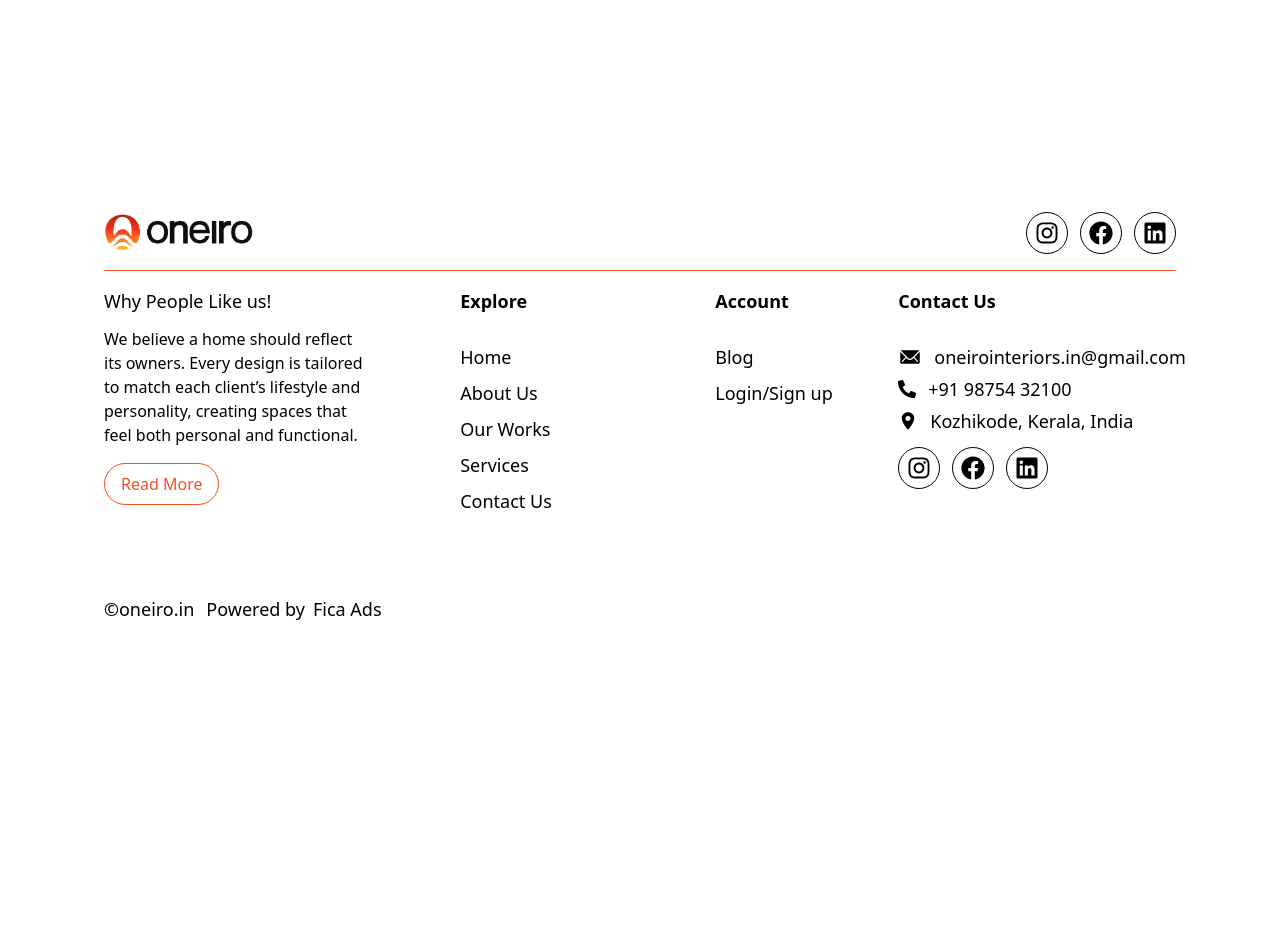
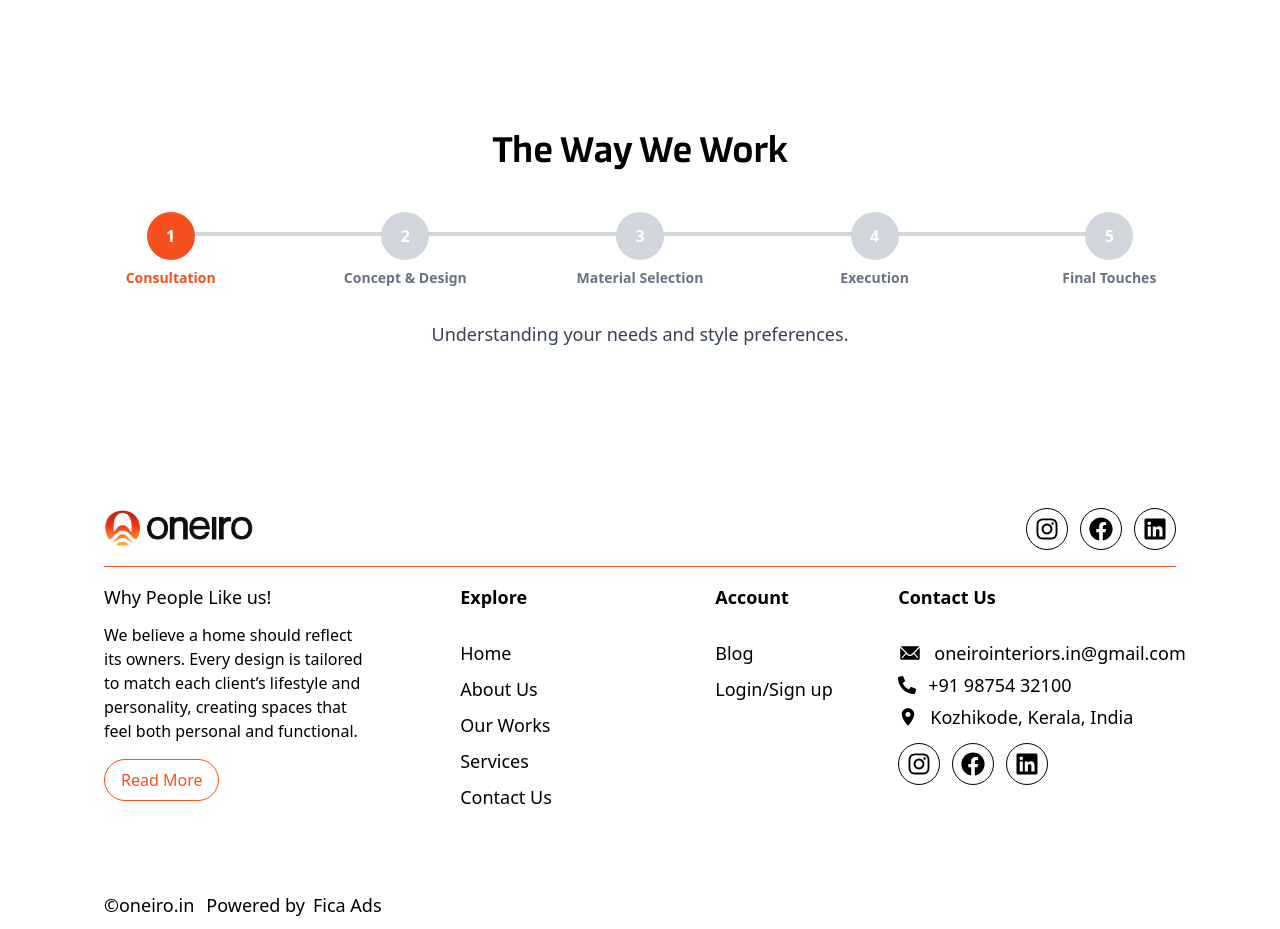
Before and after one commit to Fica-Web/oneiroInteriors, a React (Vite) app in the folder frontend/: page / in a window 1280 px wide. Shown: the part 1780-2709 px from the top of the page. Before the commit the page ends 2443 px from the top, so only its background shows below. Built offline with nearby package versions, Linux system fonts and the light colour scheme; a web font is replaced by a local one.

Commit message:
the way we work component

```diff
--- a/frontend/src/App.css
+++ b/frontend/src/App.css
@@ -5,6 +5,17 @@
     font-style: normal;
 }
 
+@font-face {
+    font-family: 'AckelerA';
+    src: url('./assets/fonts/AkcelerA-Medium.ttf') format('truetype');
+    font-weight: normal;
+    font-style: normal;
+}
+
 .foros-medium {
     font-family: 'ForosMedium', sans-serif;
 }
+
+.ackeler-a {
+    font-family: 'AckelerA', sans-serif;
+}
--- /dev/null
+++ b/frontend/src/components/user/HomePage/HowWeWork.jsx
@@ -0,0 +1,49 @@
+import React, { useState } from "react";
+
+const steps = [
+    { title: "Consultation", description: "Understanding your needs and style preferences." },
+    { title: "Concept & Design", description: "Crafting detailed layouts and 3D visualizations." },
+    { title: "Material Selection", description: "Choosing the best materials and finishes." },
+    { title: "Execution", description: "Bringing ideas to life with expert craftsmanship." },
+    { title: "Final Touches", description: "Ensuring perfection before handover." }
+];
+
+const HowWeWork = () => {
+    const [currentStep, setCurrentStep] = useState(0);
+
+    return (
+        <div className="w-11/12 mx-auto my-20">
+            <h2 className="text-4xl  ackeler-a text-center mb-10">The Way We Work</h2>
+            <div className="flex justify-between items-center relative">
+                {steps.map((step, index) => (
+                    <div key={index} className="flex flex-col items-center w-1/5 relative">
+                        {/* Step Circle */}
+                        <div
+                            className={`w-12 h-12 flex items-center justify-center rounded-full text-white font-semibold cursor-pointer transition-all duration-500
+                                ${index <= currentStep ? "bg-primary" : "bg-gray-300"}`}
+                            onClick={() => setCurrentStep(index)}
+                        >
+                            {index + 1}
+                        </div>
+                        {/* Step Line (except last step) */}
+                        {index < steps.length - 1 && (
+                            <div className={`absolute top-5 left-1/2 w-full h-1 -z-10 transition-all duration-500
+                                ${index < currentStep ? "bg-primary" : "bg-gray-300"}`} />
+                        )}
+                        {/* Step Title */}
+                        <p className={`mt-2 text-sm font-semibold ${index <= currentStep ? "text-primary" : "text-gray-500"}`}>
+                            {step.title}
+                        </p>
+                    </div>
+                ))}
+            </div>
+
+            {/* Step Description */}
+            <div className="mt-8 text-center">
+                <p className="text-lg text-gray-700">{steps[currentStep].description}</p>
+            </div>
+        </div>
+    );
+};
+
+export default HowWeWork;
--- a/frontend/src/pages/user/HomePage.jsx
+++ b/frontend/src/pages/user/HomePage.jsx
@@ -1,12 +1,14 @@
 import React from 'react';
 import HomeCarousel from '../../components/user/HomePage/HomeCarousal';
 import Hero from '../../components/user/HomePage/Hero';
+import HowWeWork from '../../components/user/HomePage/HowWeWork';
 
 const HomePage = () => {
     return (
         <div>
             <HomeCarousel />
             <Hero />
+            <HowWeWork />
         </div>
     )
 }
```
Also changed, not shown: frontend/src/assets/fonts/AkcelerA-Medium.ttf (added), frontend/src/components/user/HomePage/BrandsWeWorkWith.jsx (added).
